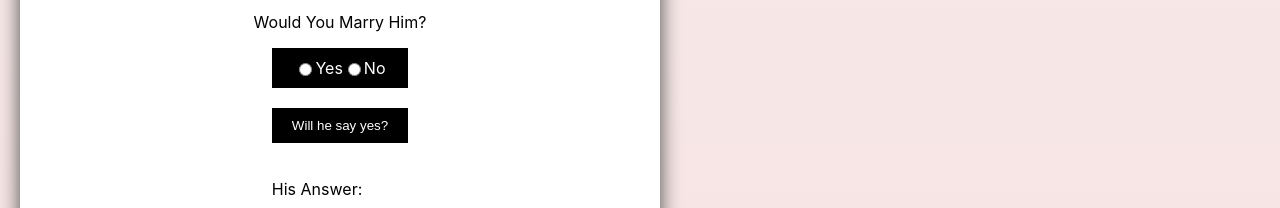
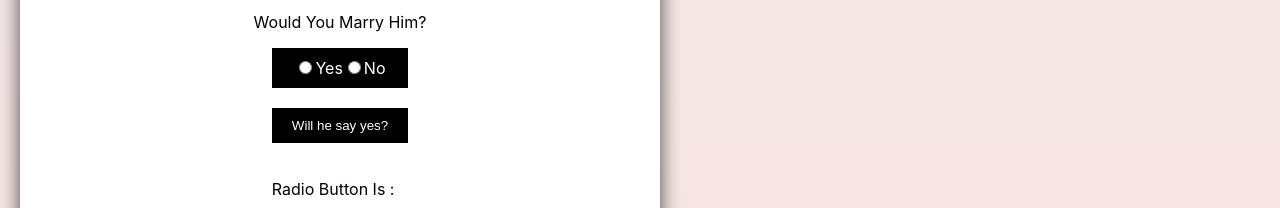
Before and after one commit to LesleyHeyer/chibi-husbands, a React (Create React App) app: page / in a window 1280 px wide. Shown: the part 744-952 px from the top of the page. Built offline with nearby package versions, Linux system fonts and the light colour scheme.

Commit message:
progress made regarding radio button functionality

```diff
--- a/src/App.js
+++ b/src/App.js
@@ -55,7 +55,7 @@ function App() {
     }
   ];
 
-  const [submit, setSubmit] = useState();
+  const [state, setState] = useState('');
 
 
   return (
@@ -73,7 +73,8 @@ function App() {
          information={husband.info}
          yes={husband.yesResponse}
          no={husband.noResponse}
-         setSubmit={setSubmit}
+         setState={setState}
+         state={state}
          />
       ))}
       </div>
--- a/src/Husband.js
+++ b/src/Husband.js
@@ -3,18 +3,50 @@ import React from 'react';
 import style from './husband.module.css';
 
 
-const Husband = ({name, images, information, yes, no, submit, setSubmit}) => {
+const Husband = ({name, images, information, yes, no, state, setState}) => {
 
-  const getSubmit = e => {
+  // const getSubmit = (e) => {
+  //   setSubmit(e.target.value);
+  //   e.preventDefault();
+  // }
+
+  // const getSubmit = (e) => {
+  //   e.preventDefault();
+
+  //   setSubmit([
+  //     ...submit,
+  //     {choice: e.target.value, id: name},
+  //   ]);
+
+  //   if(e.target.value === "yes"){
+  //     window.alert('you pressed yes');
+  //     return yes;
+  //   } else {
+  //       window.alert("you pressed no");
+  //       return no;
+  //   }
+  // };
+
+
+
+  // const formSubmit = (e) => {
+  //   e.preventDefault();
+  //   console.log(state)
+  // }
+
+  const formSubmit = (e) => {
     e.preventDefault();
-    setSubmit(submitChoice(e));
-  }
 
-  const submitChoice = e => {
+    setState([
+      ...state,
+      {choice: e.target.value, id: name},
+    ]);
+
     if(e.target.value === "yes"){
+      window.alert('you pressed yes');
       return yes;
     } else {
-        window.alert("are you sure?");
+        window.alert("you pressed no");
         return no;
     }
   };
@@ -33,18 +65,40 @@ const Husband = ({name, images, information, yes, no, submit, setSubmit}) => {
             <div className="form">
                 <form>
                     <div className={style.radioButton}>
-                    <input type="radio" id="yes" name="husband" value="yes"/>
-                    <label for="yes">Yes</label>
-                    <input type="radio" id="no" name="husband" value="no"/>
-                    <label for="no">No</label>
+                    <label for="yes">
+                      <input
+                        type="radio"
+                        checked={state === "yes"}
+                        onChange={(e) => { setState(e.target.value) }}
+                        name="husband"
+                        value="yes"
+                      />
+                        Yes
+                    </label>
+                    <label for="no">
+                      <input
+                        type="radio"
+                        checked={state === "no"}
+                        onChange={(e) => { setState(e.target.value) }}
+                        name="husband"
+                        value="no"
+                      />
+                        No
+                    </label>
                     </div>
                     <br />
                     <div>
-                    <button className={style.submitButton} type="submit" onClick={(e) => getSubmit(e)}>Will he say yes?</button><br />
+                    <button
+                      className={style.submitButton}
+                      type="submit"
+                      onSubmit={(e) => (formSubmit(e))}>
+                        Will he say yes?
+                      </button>
+                      <br />
                     </div>
                 </form>
             <div>
-                <p>His Answer: {submitChoice}</p>
+                <p>Radio Button Is : {state}</p>
             </div>
             </div>
             <br/>
```
